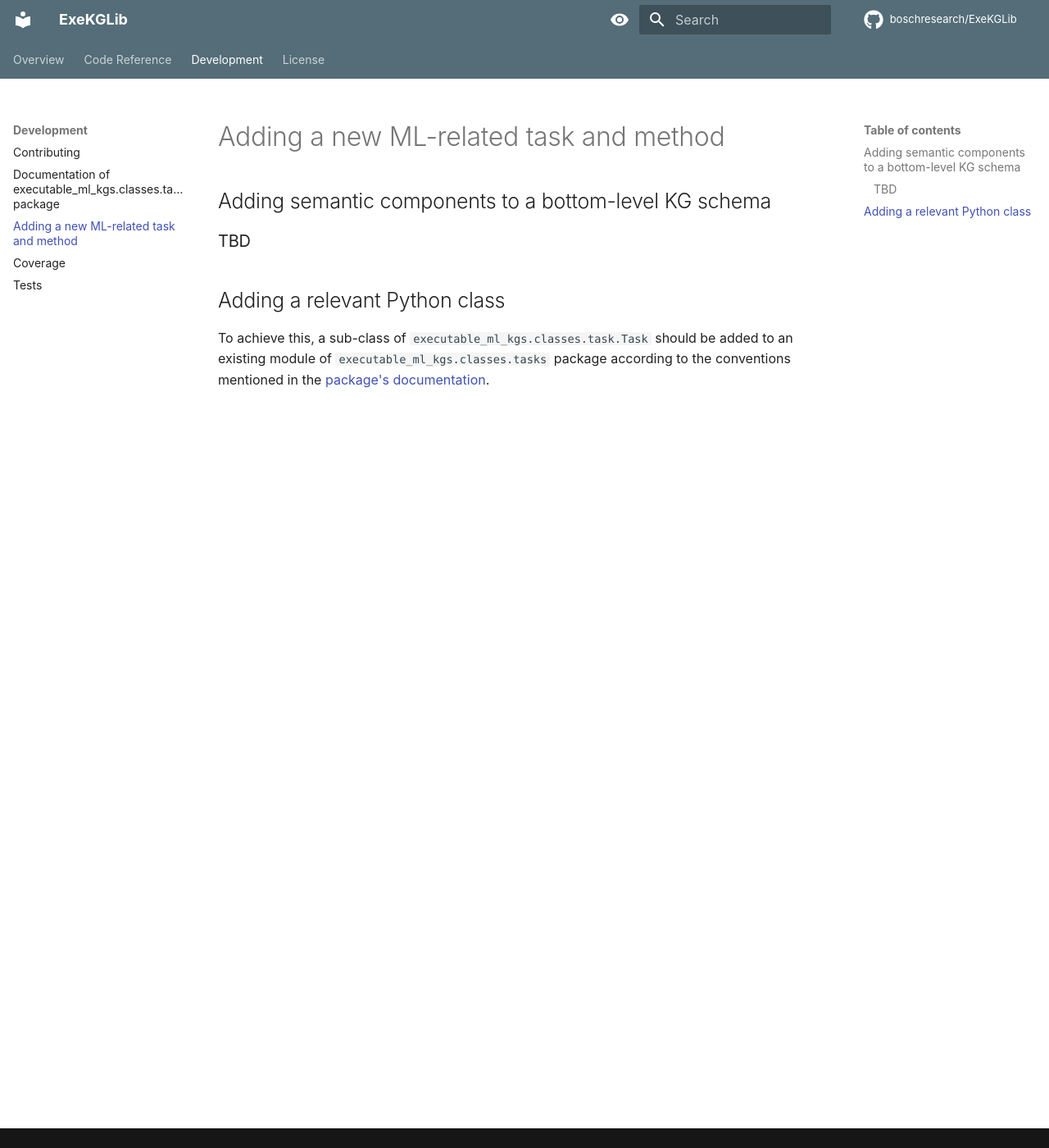
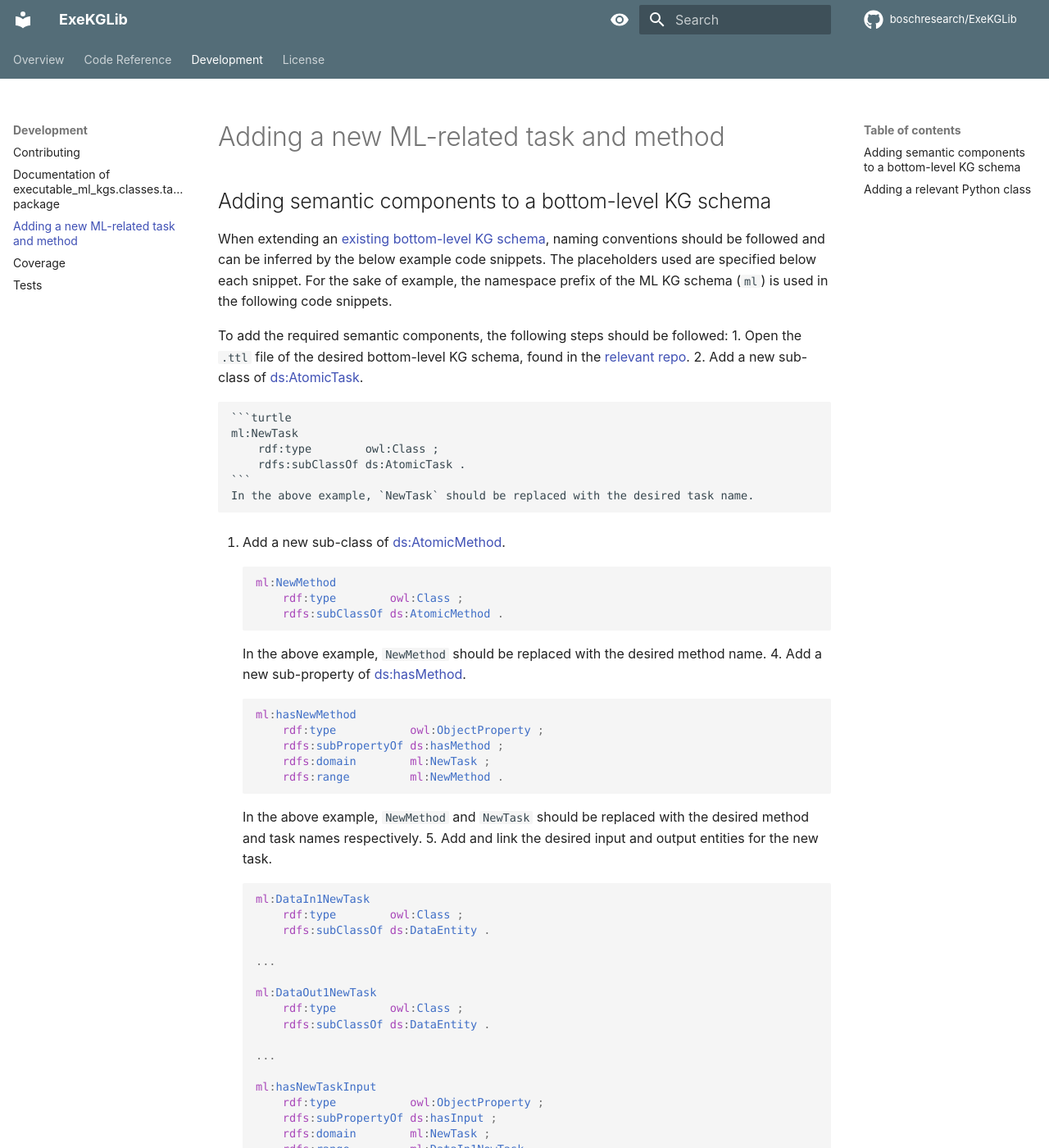
Before and after one commit to boschresearch/ExeKGLib, an MkDocs documentation site: the page built from docs/adding-new-task-and-method.md, in a window 1280 px wide and 1400 px high. Shown: the whole window at 82% size. Built offline with MkDocs 1.6.1 and Material for MkDocs 9.7.7, drawn with Linux system fonts in a browser that asks for light colours; comment, search, counter and statistics services are not loaded; the version menu is left out; some of the changed text lies outside the part shown.

Commit message:
Update adding-new-task-and-method.md

````diff
--- a/docs/adding-new-task-and-method.md
+++ b/docs/adding-new-task-and-method.md
@@ -3,7 +3,79 @@
 # Adding a new ML-related task and method
 
 ## Adding semantic components to a bottom-level KG schema
-### TBD
+When extending an [existing bottom-level KG schema](https://github.com/boschresearch/ExeKGLib#bottom-level-kg-schemas), naming conventions should be followed and can be inferred by the below example code snippets. The placeholders used are specified below each snippet. For the sake of example, the namespace prefix of the ML KG schema (`ml`) is used in the following code snippets.
+
+To add the required semantic components, the following steps should be followed:
+1. Open the `.ttl` file of the desired bottom-level KG schema, found in the [relevant repo](https://github.com/nsai-uio/ExeKGOntology).
+2. Add a new sub-class of [ds:AtomicTask](https://nsai-uio.github.io/ExeKGOntology/OnToology/ds_exeKGOntology.ttl/documentation/index-en.html#AtomicTask).
+
+    ```turtle
+    ml:NewTask
+        rdf:type        owl:Class ;
+        rdfs:subClassOf ds:AtomicTask .
+    ```
+    In the above example, `NewTask` should be replaced with the desired task name.
+3. Add a new sub-class of [ds:AtomicMethod](https://nsai-uio.github.io/ExeKGOntology/OnToology/ds_exeKGOntology.ttl/documentation/index-en.html#AtomicMethod).
+
+    ```turtle
+    ml:NewMethod
+        rdf:type        owl:Class ;
+        rdfs:subClassOf ds:AtomicMethod .
+    ```
+    In the above example, `NewMethod` should be replaced with the desired method name.
+4. Add a new sub-property of [ds:hasMethod](https://nsai-uio.github.io/ExeKGOntology/OnToology/ds_exeKGOntology.ttl/documentation/index-en.html#hasMethod).
+
+    ```turtle
+    ml:hasNewMethod
+        rdf:type           owl:ObjectProperty ;
+        rdfs:subPropertyOf ds:hasMethod ;
+        rdfs:domain        ml:NewTask ;
+        rdfs:range         ml:NewMethod .
+    ```
+    In the above example, `NewMethod` and `NewTask` should be replaced with the desired method and task names respectively.
+5. Add and link the desired input and output entities for the new task.
+
+    ```turtle
+    ml:DataIn1NewTask
+        rdf:type        owl:Class ;
+        rdfs:subClassOf ds:DataEntity .
+
+    ...
+
+    ml:DataOut1NewTask
+        rdf:type        owl:Class ;
+        rdfs:subClassOf ds:DataEntity .
+
+    ...
+
+    ml:hasNewTaskInput
+        rdf:type           owl:ObjectProperty ;
+        rdfs:subPropertyOf ds:hasInput ;
+        rdfs:domain        ml:NewTask ;
+        rdfs:range         ml:DataIn1NewTask, ... .
+
+    ml:hasNewTaskOutput
+        rdf:type           owl:ObjectProperty ;
+        rdfs:subPropertyOf ds:hasOutput ;
+        rdfs:domain        ml:NewTask ;
+        rdfs:range         ml:DataOut1NewTask, ... .
+    ```
+   In the above example, the occurences of number `1` in the input and output entity names should be replaced with the desired input and output names respectively. Also, `NewTask` should be replaced with the desired task name.
+6. Add the desired data properties for the new method.
+
+    ```turtle
+    ml:hasNewProperty1
+        rdf:type    owl:DatatypeProperty ;
+        rdfs:domain ml:NewMethod ;
+        rdfs:range  xsd:float .
+
+    ml:hasNewProperty2
+        rdf:type    owl:DatatypeProperty ;
+        rdfs:domain ml:NewMethod ;
+        rdfs:range  xsd:string .
+    ```
+    In the above example, `NewProperty1` and `NewProperty2` should be replaced with the desired property names.
+
 
 ## Adding a relevant Python class
 To achieve this, a sub-class of `executable_ml_kgs.classes.task.Task` should be added to an existing module of `executable_ml_kgs.classes.tasks` package according to the conventions mentioned in the [package's documentation](../tasks-package-documentation).
````
